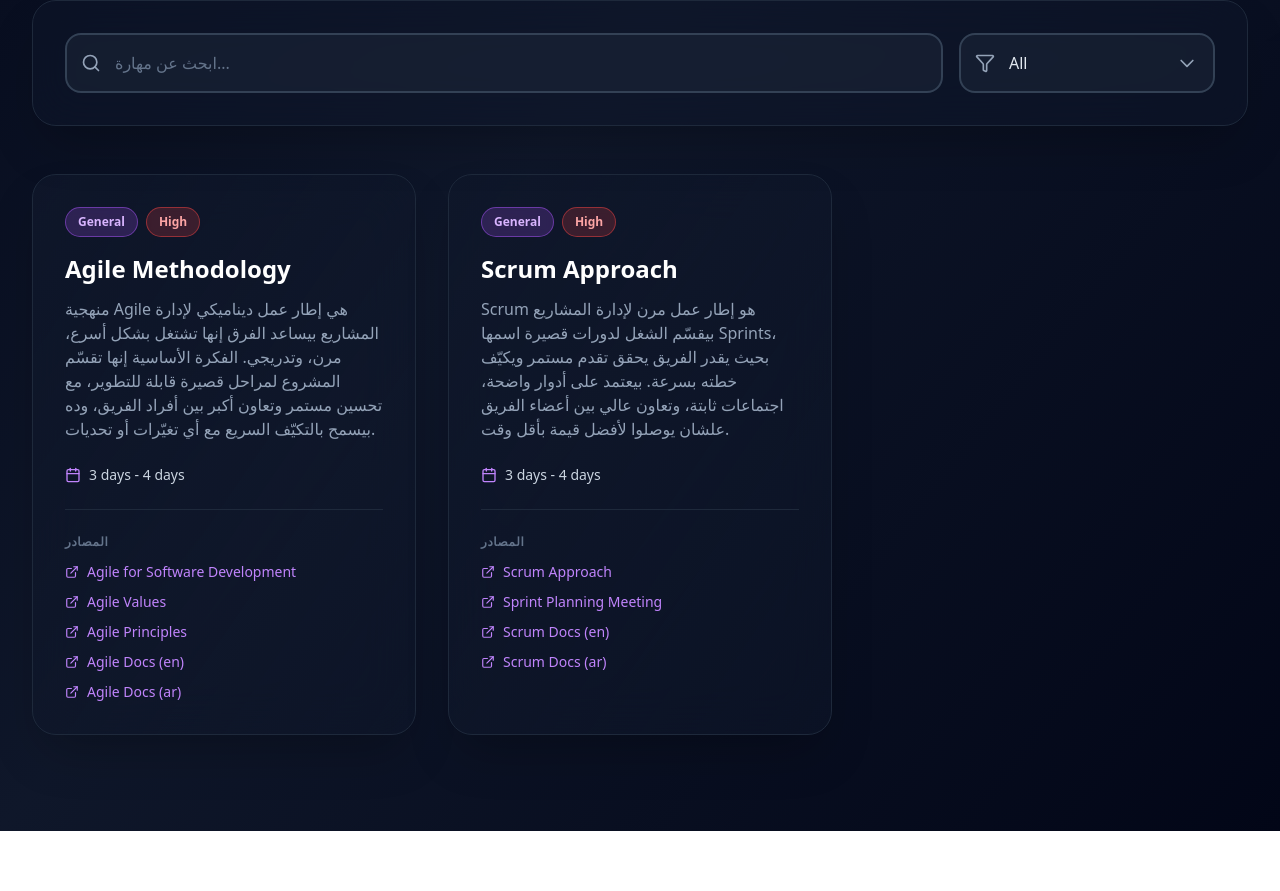
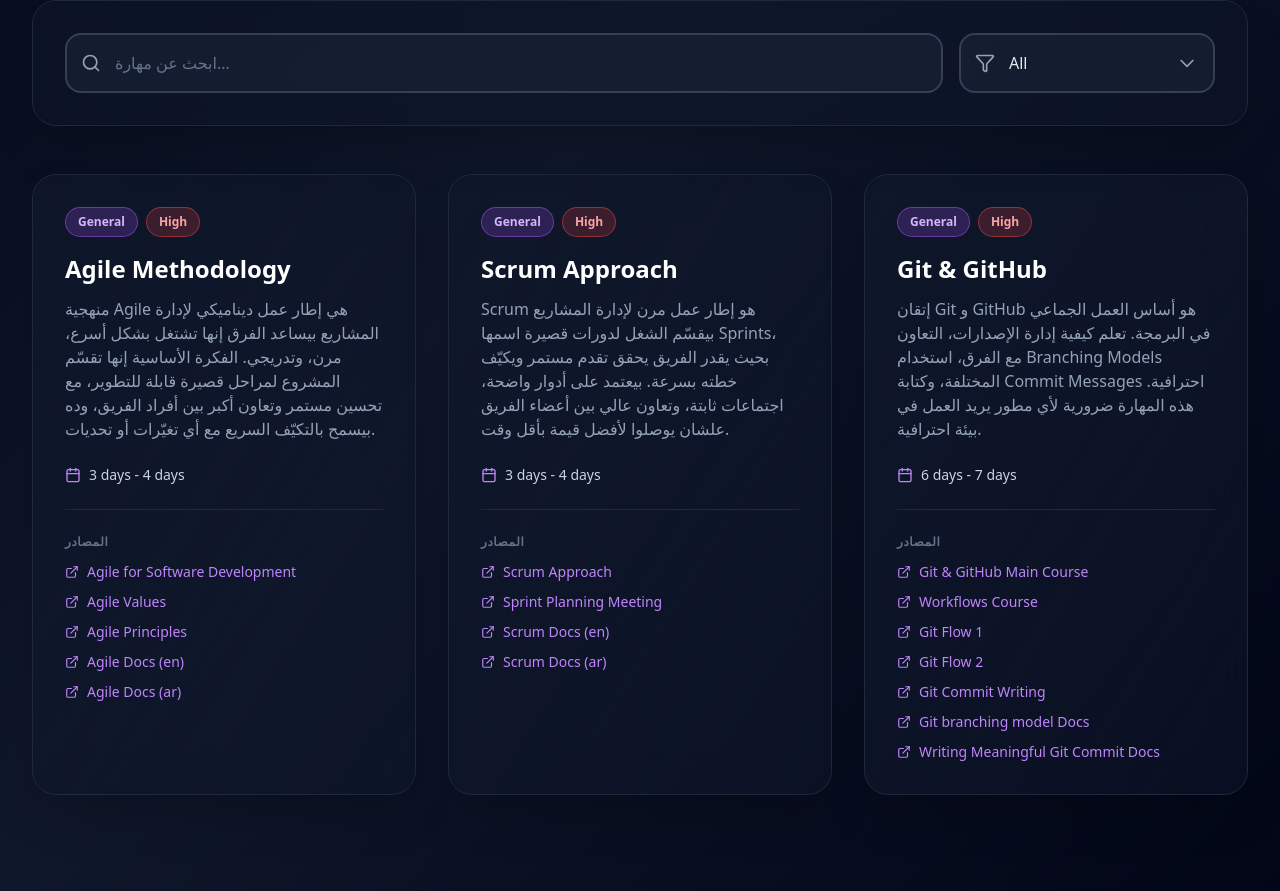
Before and after one commit to esoelzantot/dev-trip, a React (Vite) app: page / in a window 1280 px wide. Shown: the part 759-1650 px from the top of the page. Before the commit the page ends 1590 px from the top, so only its background shows below. Built offline with nearby package versions, Linux system fonts and the light colour scheme.

Commit message:
Update skillsData.ts

```diff
--- a/src/data/skillsData.ts
+++ b/src/data/skillsData.ts
@@ -58,6 +58,44 @@ export const skillsData = [
       },
     ],
   },
+  {
+  id: 3,
+  title: "Git & GitHub",
+  brief: "إتقان Git و GitHub هو أساس العمل الجماعي في البرمجة. تعلم كيفية إدارة الإصدارات، التعاون مع الفرق، استخدام Branching Models المختلفة، وكتابة Commit Messages احترافية. هذه المهارة ضرورية لأي مطور يريد العمل في بيئة احترافية.",
+  duration: "6 days - 7 days",
+  category: "General",
+  priority: "High",
+  resources: [
+    {
+      name: "Git & GitHub Main Course",
+      url: "https://youtube.com/playlist?list=PLXsBti0EwQ6yLQldACw0V5fIpgsyPg539&si=dDLQK1SiPcQIG183",
+    },
+    {
+      name: "Workflows Course",
+      url: "https://youtube.com/playlist?list=PLLPFV3qOMCODH9355V-WCUB-EFx0aX3Y3&si=8PjJYKKQChnj5z3X",
+    },
+    {
+      name: "Git Flow 1",
+      url: "https://youtu.be/Rtn_8um-GFc?si=v8MlCuQv_RsJDvGd",
+    },
+    {
+      name: "Git Flow 2",
+      url: "https://youtu.be/7OTrHx56GfE?si=mt-rU7cL67e_MAiU",
+    },
+    {
+      name: "Git Commit Writing",
+      url: "https://youtu.be/XMqPHAq4xkQ?si=qb87H_B9xZRbJ-MU",
+    },
+    {
+      name: "Git branching model Docs",
+      url: "https://nvie.com/posts/a-successful-git-branching-model/",
+    },
+    {
+      name: "Writing Meaningful Git Commit Docs",
+      url: "https://medium.com/@iambonitheuri/the-art-of-writing-meaningful-git-commit-messages-a56887a4cb49",
+    },
+  ],
+}
 ];
 
 export const categories = [
```
